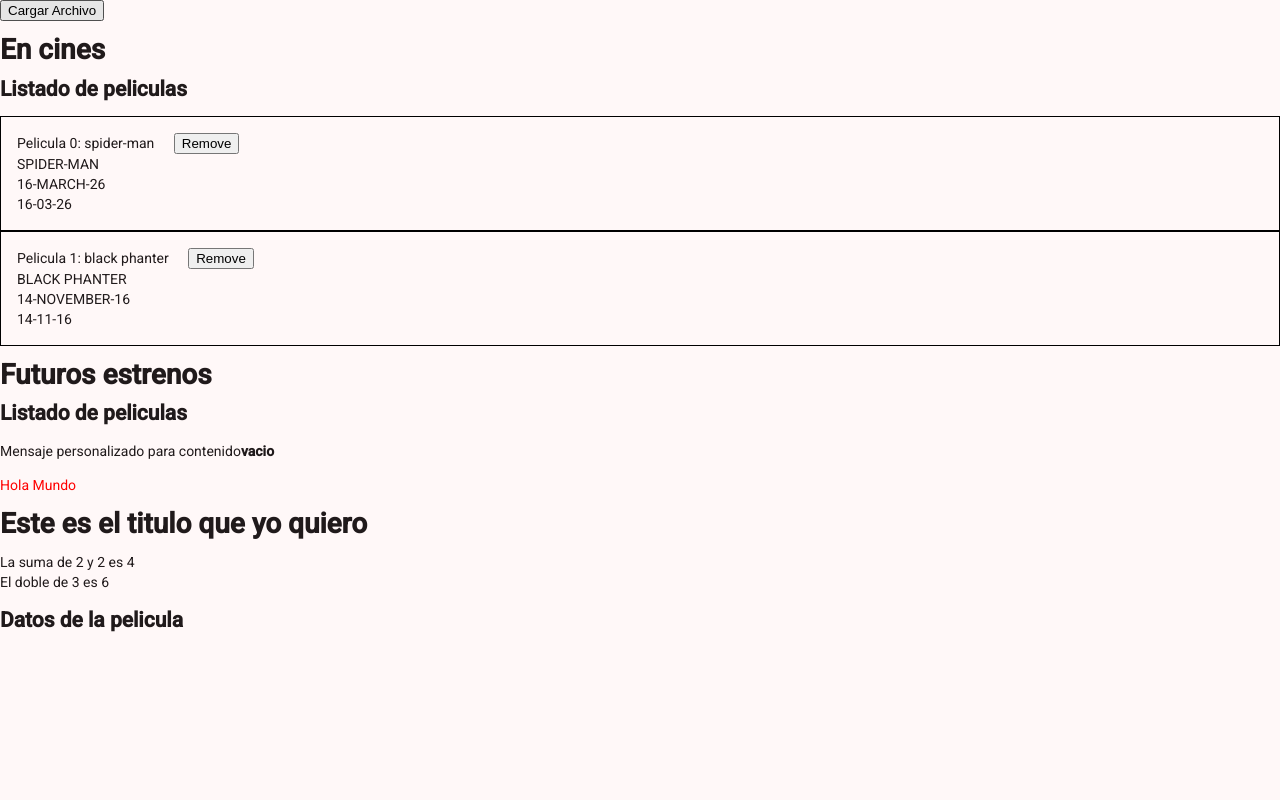
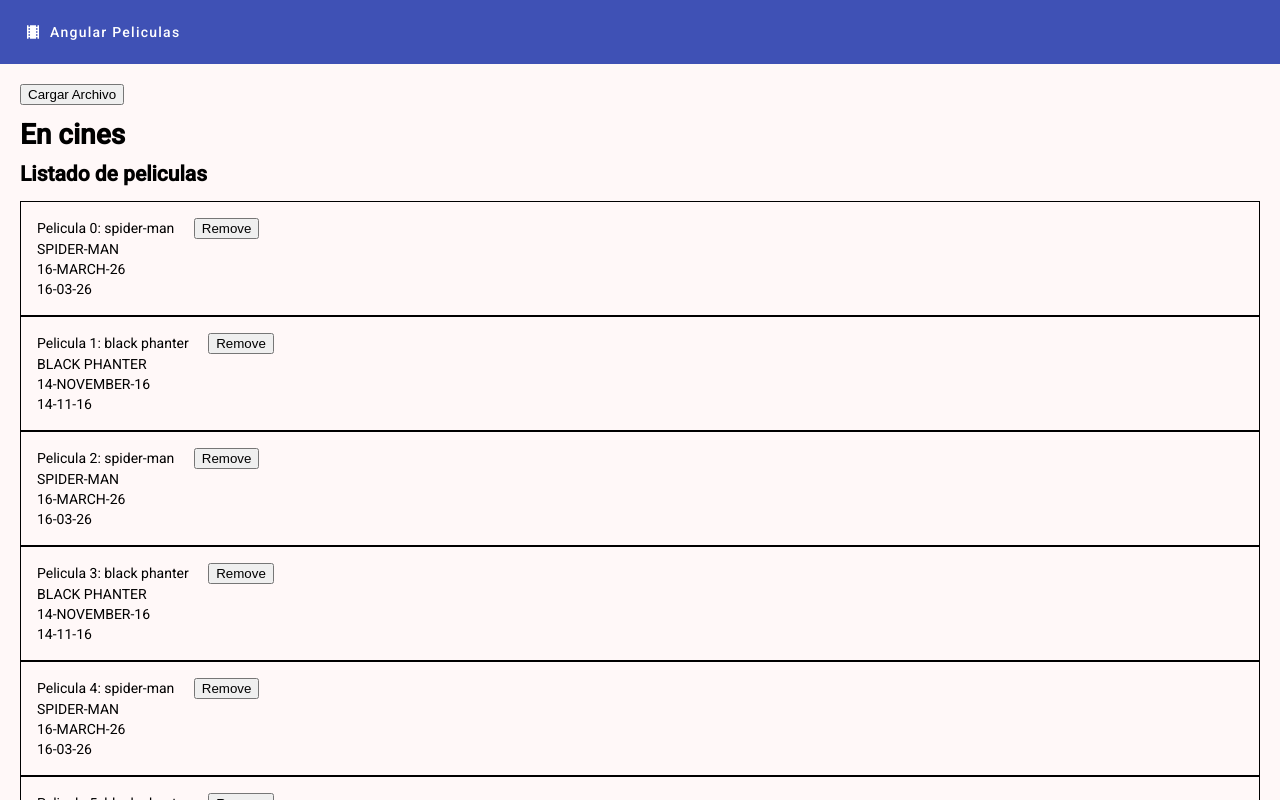
Before and after one commit to PeterCodeDev/Angular_ASP.NET, an Angular app in the folder front-end/: page / in a window 1280 px wide. Shown: the top 800 px of the page. Built offline with nearby package versions, Linux system fonts and the light colour scheme.

Commit message:
Creando menu(Toolbar e icono)

```diff
--- a/front-end/src/app/app.css
+++ b/front-end/src/app/app.css
@@ -1,3 +1,6 @@
 p{
     color:red;
 }
+.contenedor {
+    margin: 20px;
+}
--- a/front-end/src/app/app.html
+++ b/front-end/src/app/app.html
@@ -1,20 +1,23 @@
-<input type="file" style="display:none" #cargador>
-<button (click)="cargador.click()">Cargar Archivo</button>
+<app-menu></app-menu>
+
+<div class="contenedor">
+    <input type="file" style="display:none" #cargador>
+        <button (click)="cargador.click()">Cargar Archivo</button>
+</div>
 
 
 
 
 
 
-
-
-
+<div class="contenedor">
 <h1>En cines</h1>
 <app-listado-peliculas [peliculas]="peliculaEnCines"></app-listado-peliculas>
 
 
 <h1>Futuros estrenos</h1>
 <app-listado-peliculas [peliculas]="peliculasProximosEstrenos"></app-listado-peliculas>
+</div>
 
 
 
--- a/front-end/src/app/app.ts
+++ b/front-end/src/app/app.ts
@@ -6,12 +6,13 @@ import { MaterialModule } from './material/material-module';
 import { MatButtonModule } from '@angular/material/button'
 import { MatIconModule } from '@angular/material/icon'
 import {NgModule} from '@angular/core'
+import { Menu } from "./menu/menu";
 
 
 @Component({
   selector: 'app-root',
   //imports: [RouterOutlet],
-  imports:[CommonModule, ListadoPeliculas, ListadoGenerico, MaterialModule],
+  imports: [CommonModule, ListadoPeliculas, MaterialModule, Menu],
   standalone: true,
   templateUrl: './app.html',
   styleUrl: './app.css'
@@ -21,6 +22,24 @@ export class AppComponent implements OnInit{
     //Gif 1: Peliculas en cines
     setTimeout(() => {
       this.peliculaEnCines =[{
+      titulo : 'Spider-man',
+    fechaLanzamiento: new Date(),
+    precio: 1400.99
+  },
+  {
+  titulo : 'Black Phanter',
+    fechaLanzamiento: new Date('2016-11-14'),
+    precio: 300.99
+  },{
+      titulo : 'Spider-man',
+    fechaLanzamiento: new Date(),
+    precio: 1400.99
+  },
+  {
+  titulo : 'Black Phanter',
+    fechaLanzamiento: new Date('2016-11-14'),
+    precio: 300.99
+  },{
       titulo : 'Spider-man',
     fechaLanzamiento: new Date(),
     precio: 1400.99
--- /dev/null
+++ b/front-end/src/app/menu/menu.css
@@ -0,0 +1,3 @@
+mat-toolbar{
+    position: sticky; position: -webkit-sticky; top: 0; z-index: 1000;
+}
--- /dev/null
+++ b/front-end/src/app/menu/menu.html
@@ -0,0 +1,7 @@
+<mat-toolbar color="primary">
+<span>
+    <a mat-button>
+        <mat-icon>local_movies</mat-icon>Angular Peliculas
+    </a>
+</span>
+</mat-toolbar>
--- /dev/null
+++ b/front-end/src/app/menu/menu.ts
@@ -0,0 +1,13 @@
+import { Component } from '@angular/core';
+import { MaterialModule } from "../material/material-module";
+import { MatAnchor } from "@angular/material/button";
+import { MatIcon } from "@angular/material/icon";
+
+@Component({
+  selector: 'app-menu',
+  standalone:true,
+  imports: [MaterialModule, MatAnchor, MatIcon],
+  templateUrl: './menu.html',
+  styleUrl: './menu.css',
+})
+export class Menu {}
--- a/front-end/src/styles.css
+++ b/front-end/src/styles.css
@@ -1 +1,2 @@
+@import "@angular/material/prebuilt-themes/indigo-pink.css";
 body{margin:0; font-family: Roboto, "Helvetica Neue",sans-serif;}
```
Also changed, not shown: front-end/src/app/material/material-module.ts (+7 -0 lines), 1 other file (tests, documents, lock files or other folders).
